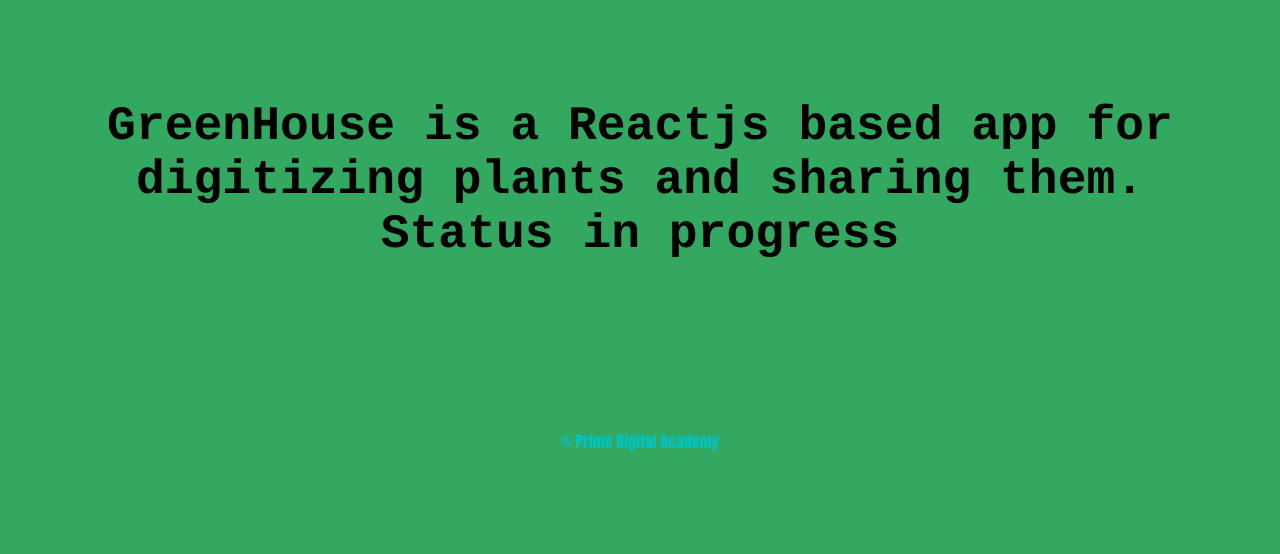
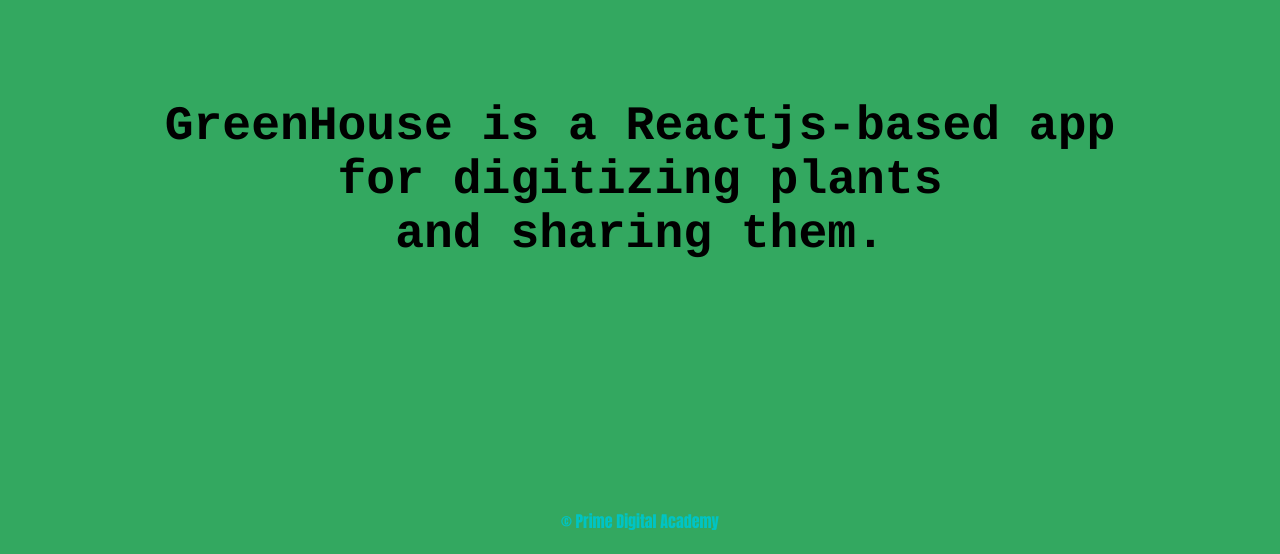
Before and after one commit to elliot-malcolm/GreenHouse, a React app: page /#/about in a window 1280 px wide. Shown: the part 254-808 px from the top of the page. Built offline with nearby package versions, Linux system fonts and the light colour scheme; no server answers.

Commit message:
minor style edits

```diff
--- a/src/components/AboutPage/AboutPage.js
+++ b/src/components/AboutPage/AboutPage.js
@@ -17,9 +17,10 @@
         🌱
     </span>
       <h3 id="readme">
-      <br></br>GreenHouse is a Reactjs based app for digitizing plants and sharing them.
+      <br></br>GreenHouse is a Reactjs-based app
+      <br></br>for digitizing plants<br></br>and sharing them.
         <br></br>
-          Status in progress
+
       </h3>
     </div>
   </div>
--- a/src/components/App/App.css
+++ b/src/components/App/App.css
@@ -196,5 +196,5 @@
 
 #addPlantForm {
   align-content: left;
-  padding-left: 400px;
+  padding-left: 34%;
 }
--- a/src/components/Footer/Footer.css
+++ b/src/components/Footer/Footer.css
@@ -1,5 +1,5 @@
 footer {
-  margin-top: 80px;
+  margin-top: 160px;
   padding: 20px;
   text-align: center;
   font-family: Impact, Haettenschweiler, 'Arial Narrow Bold', sans-serif;
```
